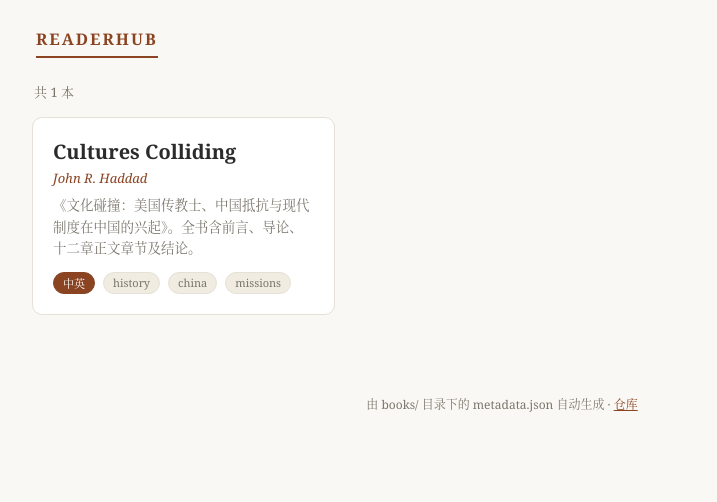
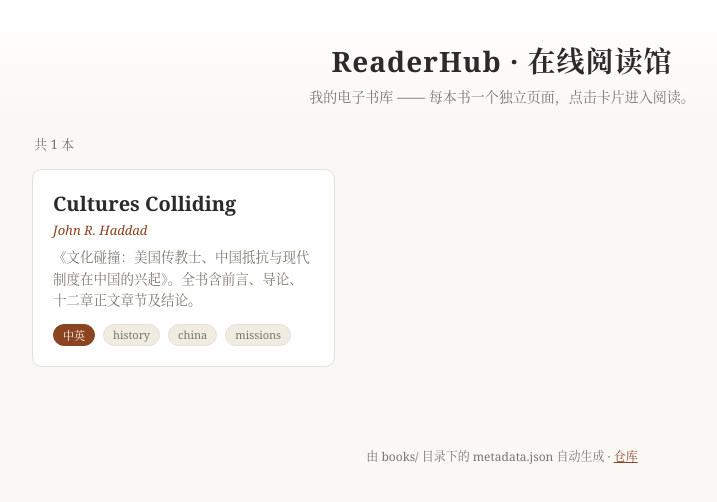
Before and after one commit to Colling5d/Readerhub, a plain HTML site: page index.html in a window 1280 px wide. Shown: the whole page, without its empty margins (138-855 px from the left). Drawn offline with Linux system fonts and the light colour scheme.

Commit message:
把门面大标题请回神坛，顺道扫掉重复的CSS

```diff
--- a/index.html
+++ b/index.html
@@ -8,8 +8,9 @@
   :root{--bg:#faf8f4;--card:#fff;--ink:#2b2b2b;--mute:#7a766c;--accent:#8a4422;--line:#e6e1d6}
   *{box-sizing:border-box}
   body{margin:0;font-family:"Source Serif Pro",Georgia,"Songti SC","Noto Serif CJK SC",serif;background:var(--bg);color:var(--ink)}
-  header{padding:28px 24px 8px;text-align:left;max-width:980px;margin:0 auto}
-  header .brand{font-size:16px;letter-spacing:2px;color:var(--accent);font-weight:bold;border-bottom:2px solid var(--accent);display:inline-block;padding-bottom:6px}
+  header{padding:40px 24px 12px;text-align:center;background:linear-gradient(180deg,#fff,var(--bg))}
+  header h1{margin:0 0 6px;font-size:28px;letter-spacing:1px}
+  header p{margin:0;color:var(--mute);font-size:14px}
   .wrap{max-width:980px;margin:0 auto;padding:8px 20px 60px}
   .count{font-size:13px;color:var(--mute);margin:8px 2px 16px}
   #grid{display:grid;grid-template-columns:repeat(auto-fill,minmax(300px,1fr));gap:16px}
@@ -21,14 +22,14 @@
   .card .meta{margin-top:12px;font-size:12px;color:var(--mute);display:flex;gap:8px;flex-wrap:wrap}
   .tag{background:#f1ece2;border:1px solid var(--line);border-radius:999px;padding:2px 9px;font-size:11px}
   .tag.lang{background:#8a4422;border-color:#8a4422;color:#fff}
-  .tag.lang{background:#8a4422;border-color:#8a4422;color:#fff}
   .empty{color:var(--mute);text-align:center;padding:60px 0;font-size:15px}
   footer{text-align:center;color:var(--mute);font-size:12px;padding:20px}
 </style>
 </head>
 <body>
 <header>
-  <div class="brand">READERHUB</div>
+  <h1>ReaderHub · 在线阅读馆</h1>
+  <p>我的电子书库 —— 每本书一个独立页面，点击卡片进入阅读。</p>
 </header>
 <div class="wrap">
   <div class="count" id="count"></div>
```
